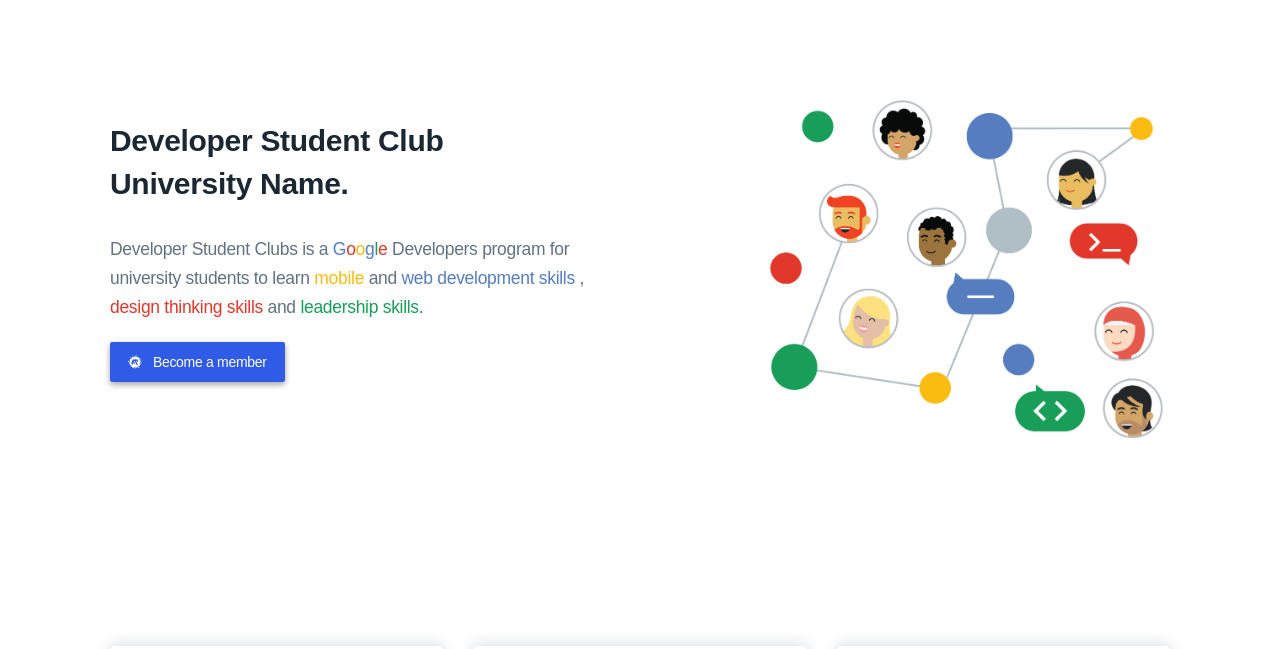
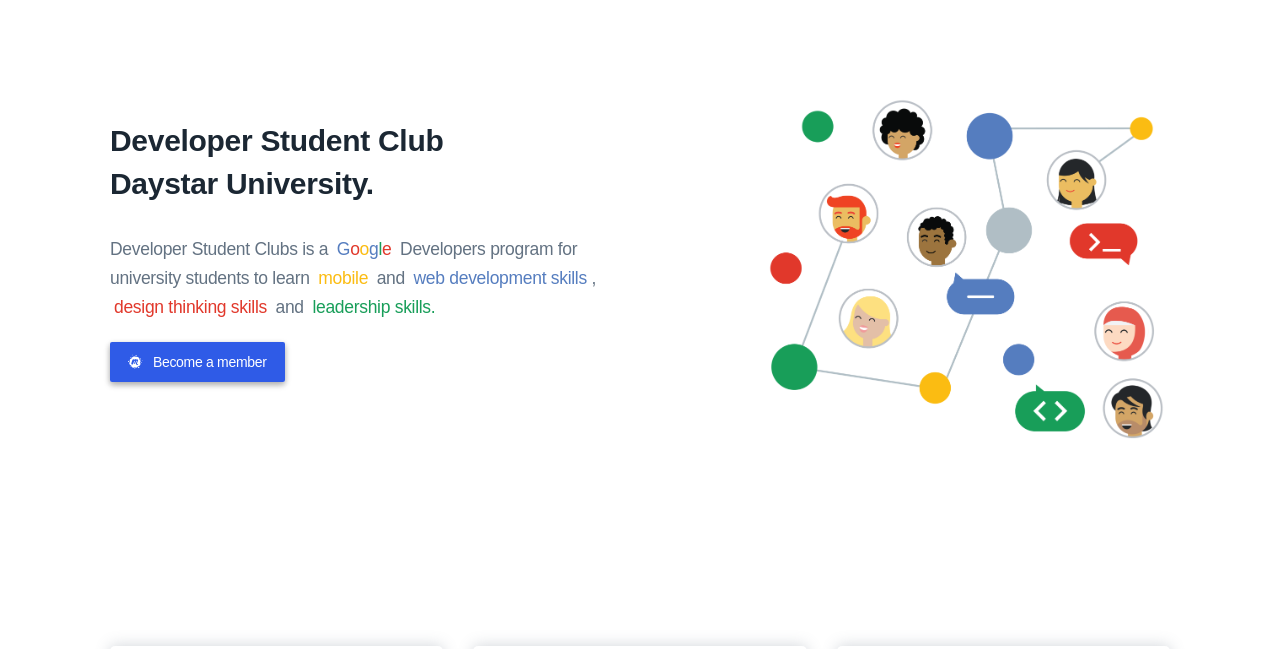
Before and after one commit to Tobenna-KA/DSC-daystar-uni, a website: page src/index.html in a window 1280 px wide. Shown: the part 76-725 px from the top of the page. Drawn offline with Linux system fonts and the light colour scheme; files that its build step writes are made by us from their sources; files whose address does not match are found by name; a web font is replaced by a local one.

Commit message:
first commit

```diff
--- a/src/index.html
+++ b/src/index.html
@@ -3,10 +3,10 @@
 <head>
     <meta charset="UTF-8">
     <meta http-equiv="X-UA-Compatible" content="ie=edge">
-    <title>DSC - University Name</title>
+    <title>DSC - Daystar University</title>
     <meta name="viewport" content="width=device-width, initial-scale=1.0, user-scalable=no">
-    <meta name="author" content="DSC University Name"/>
-    <meta name="description" content="Developer Student Clubs (DSC)a is a Google Developers program for university students to learn mobile and web development skills.">
+    <meta name="author" content="DSC Daystar University"/>
+    <meta name="description" content="Developer Student Clubs (DSC) a is a Google Developers program for university students to learn mobile and web development skills.">
     <meta name="keywords" content="dsc, university name,google developers, sub saharan africa, kenya, computer science"/>
     <meta name="theme-color" content="#2F5BE7"/>
     <meta http-equiv="X-UA-Compatible" content="IE=edge">
@@ -91,14 +91,14 @@
                 <div class="hero-content">
                     <div class="hero-title__group">
                         <div class="hero-title">
-                            <h2 class="zuri">Developer Student Club<br> University Name.</h2>
+                            <h2 class="zuri">Developer Student Club<br> Daystar University.</h2>
                         </div>
                         <div class="Hero--Subtitle">
                             <p class="lead">Developer Student Clubs is a
-                                <first-letter>G</first-letter><third-letter>o</third-letter><second-letter>o</second-letter><first-letter>g</first-letter><forth-letter>l</forth-letter><third-letter>e</third-letter>
-                                    Developers program for university students to learn<second-letter> mobile </second-letter> and
-                                <first-letter>web development skills</first-letter> , <third-letter>design thinking skills</third-letter>
-                                and     <forth-letter>leadership skills.</forth-letter>
+                                 <first-letter style="margin-left: 4px;">G</first-letter><third-letter>o</third-letter><second-letter>o</second-letter><first-letter>g</first-letter><forth-letter>l</forth-letter><third-letter style="margin-right: 4px;">e</third-letter>
+                                    Developers program for university students to learn<second-letter style="margin-left: 4px; margin-right: 4px;"> mobile </second-letter> and
+                                <first-letter style="margin-left: 4px;">web development skills</first-letter> , <third-letter style="margin-left: 4px; margin-right: 4px;">design thinking skills</third-letter>
+                                and     <forth-letter style="margin-left: 4px;">leadership skills.</forth-letter>
                             </p>
                         </div>
                     </div>
--- a/src/service-worker.js
+++ b/src/service-worker.js
@@ -2,7 +2,7 @@
     event.respondWith(caches.open('cache').then(function (cache) {
         return cache.match(event.request).then(function (response) {
             console.log("cache request: " + event.request.url);
-            var fetchPromise = fetch(event.request).then(function (networkResponse) {
+            let fetchPromise = fetch(event.request).then(function (networkResponse) {
                 console.log("fetch completed: " + event.request.url, networkResponse);
                 if (networkResponse) {
                     console.debug("updated cached page: " + event.request.url, networkResponse);
```
Also changed, not shown: index.html (+2 -2 lines), src/images/footer-logo.png, src/images/icon.png.
